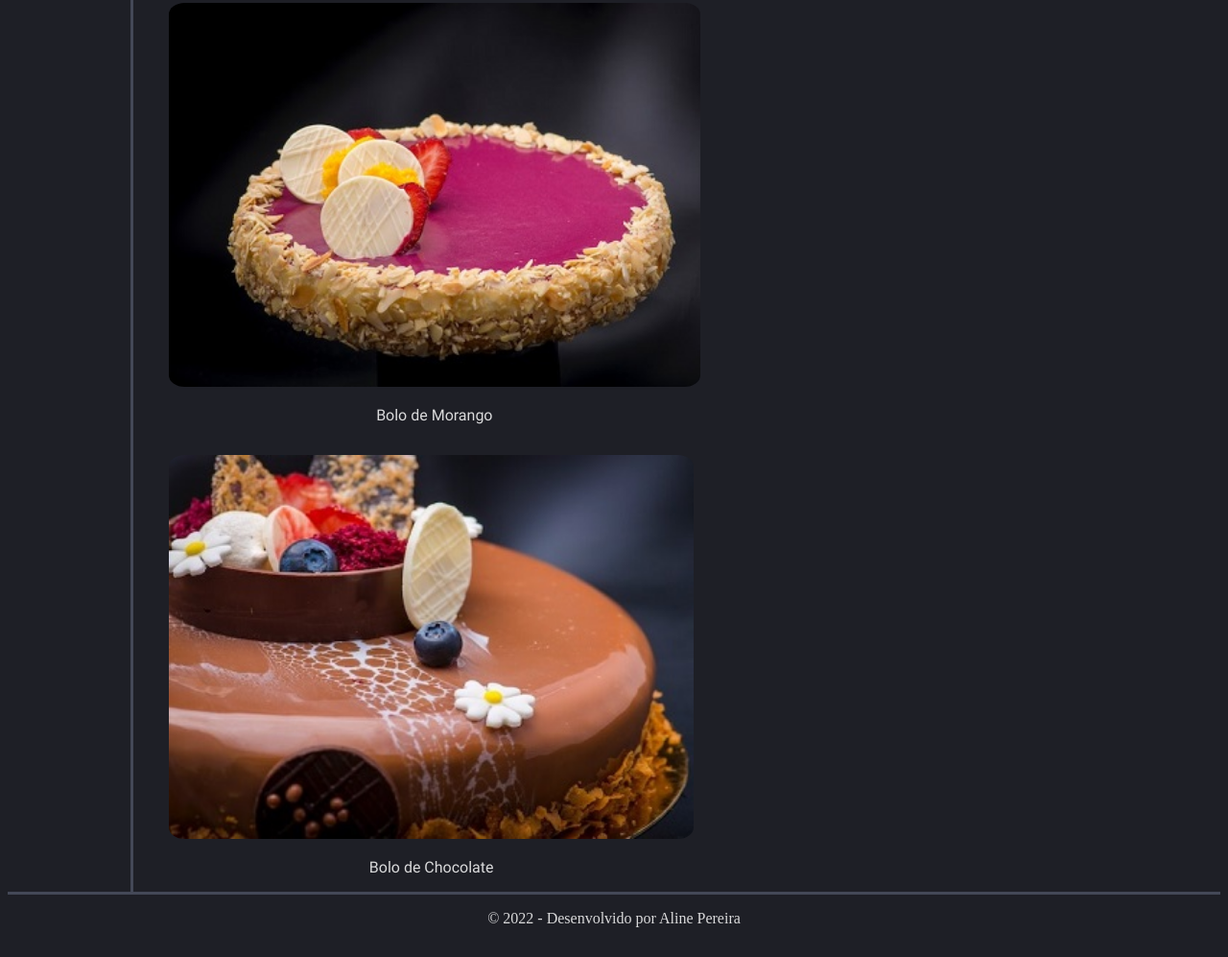
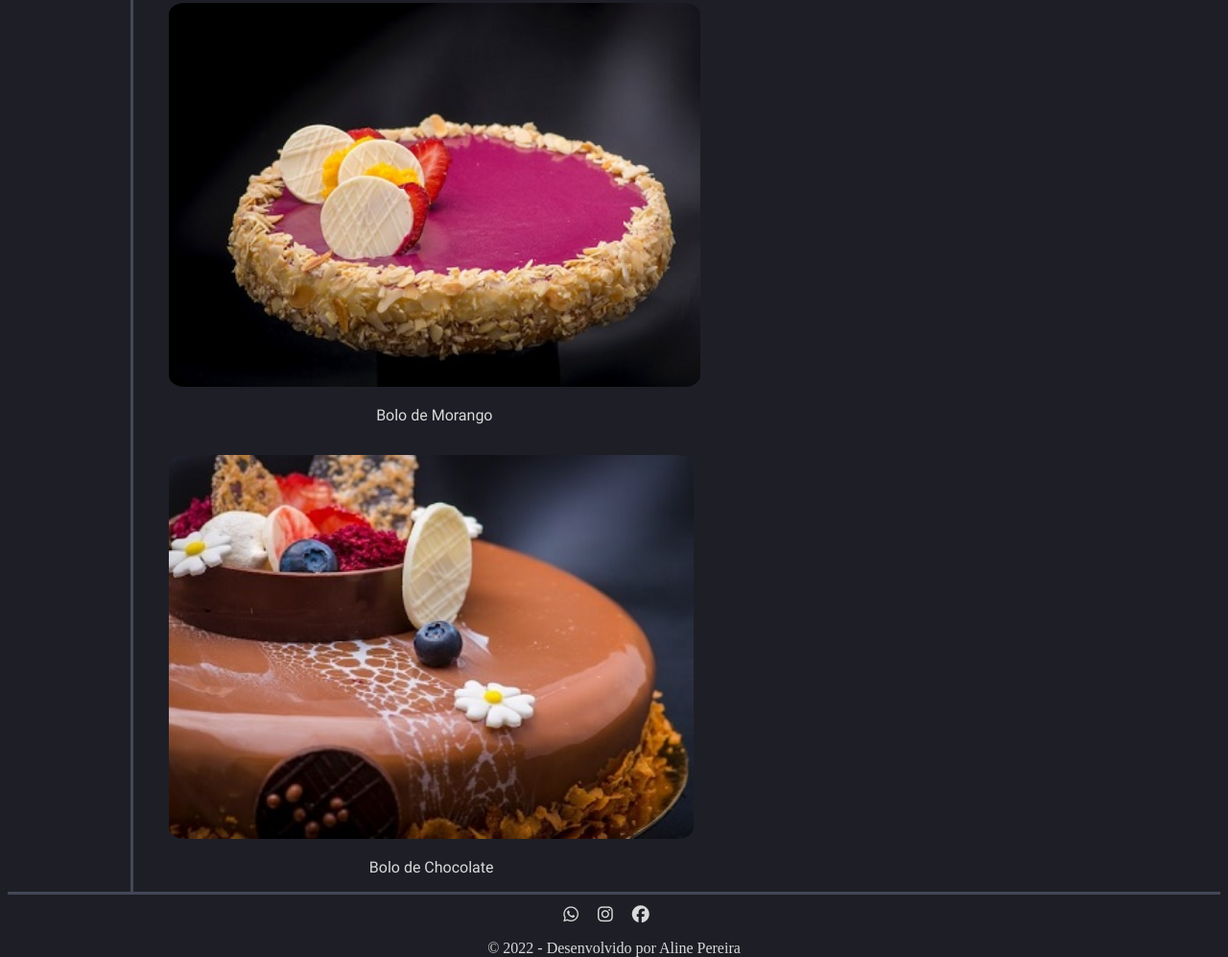
Before and after one commit to Pereiraaline/bestBakeryNew, a plain HTML site: page bolos.html in a window 1280 px wide. Shown: the part 1104-2101 px from the top of the page at 96% size. Before the commit the page ends 2070 px from the top, so only its background shows below. Drawn offline with Linux system fonts and the light colour scheme.

Commit message:
Adiciona footer

```diff
--- a/bolos.html
+++ b/bolos.html
@@ -6,6 +6,7 @@
     <meta http-equiv="X-UA-Compatible" content="IE=edge">
     <meta name="viewport" content="width=device-width, initial-scale=1.0">
     <link rel="stylesheet" href="/style.css">
+    <script src="https://kit.fontawesome.com/044eb8772e.js" crossorigin="anonymous"></script>
     <title>The Best Bakery</title>
 </head>
 
@@ -57,6 +58,11 @@
         </section>
     </main>
     <footer>
+        <div class="redes-sociais">
+            <a href="#"><i class="fa-brands fa-whatsapp"></i></a>
+            <a href="#"><i class="fa-brands fa-instagram"></i></a>
+            <a href="#"><i class="fa-brands fa-facebook"></i></a>
+        </div>
         <P>&copy; 2022 - Desenvolvido por Aline Pereira</P>
     </footer>
 </body>
```
Also changed, not shown: contato.html (+6 -0 lines), eventos.html (+6 -0 lines), paes.html (+6 -0 lines), sobre-nos.html (+6 -0 lines).
